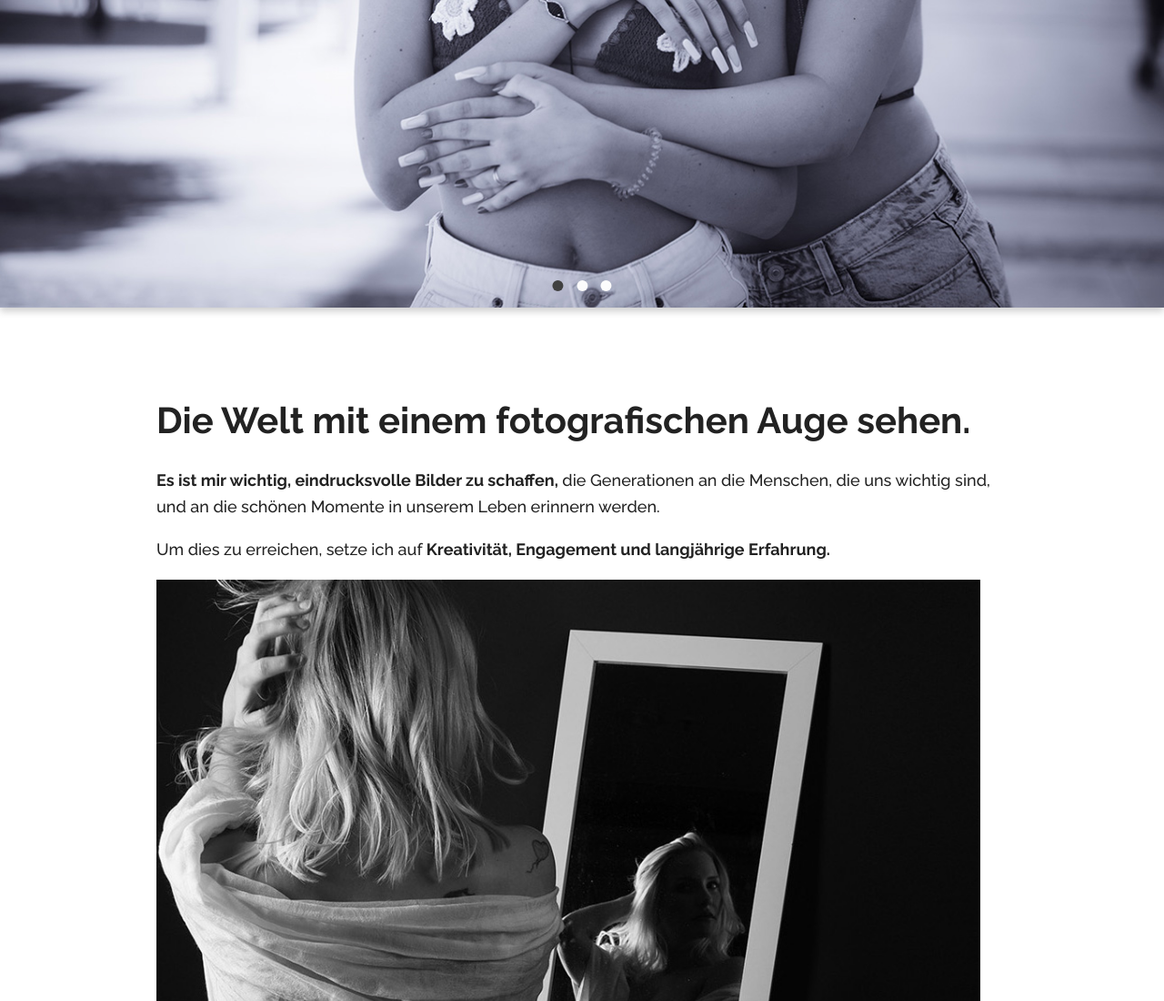
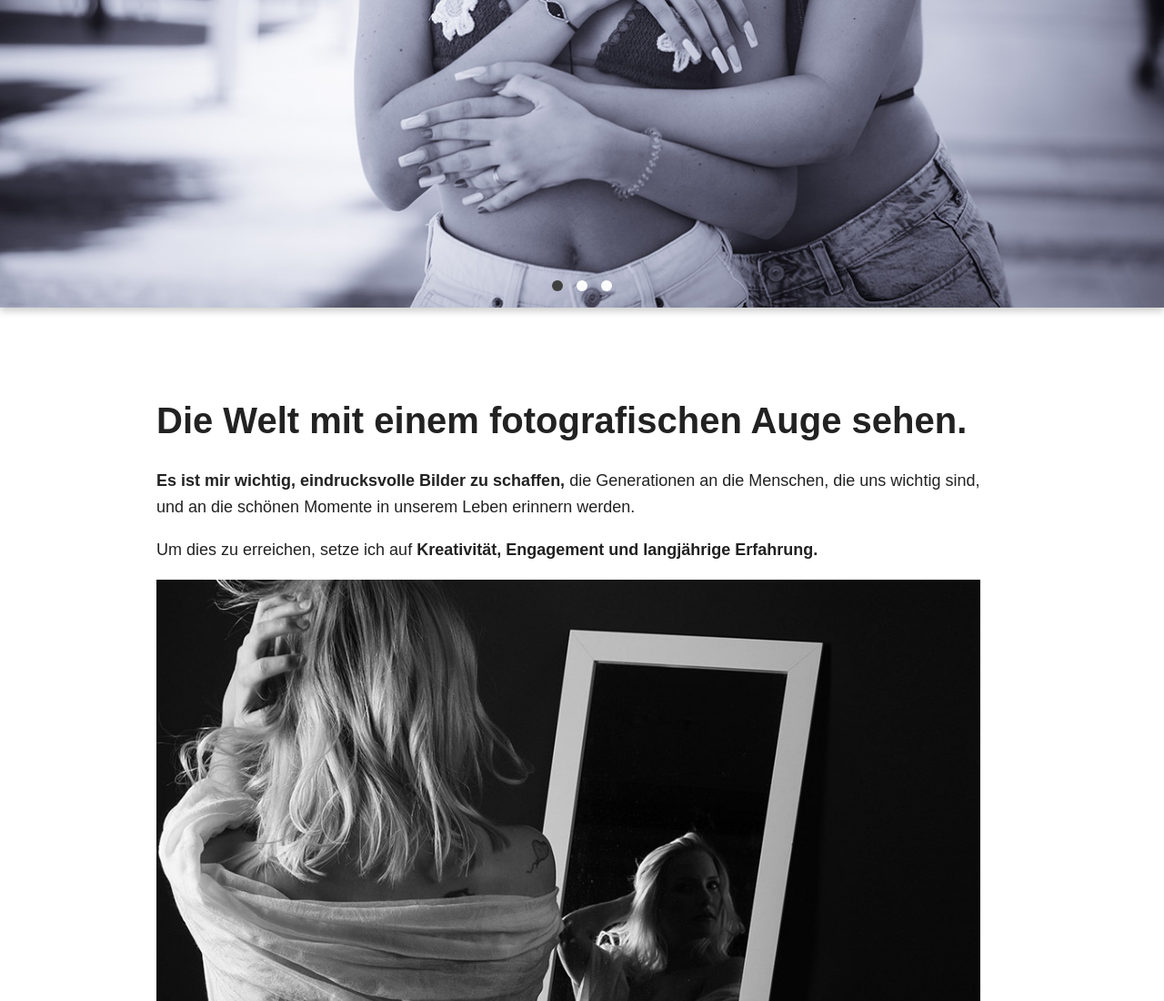
Before and after one commit to TaleaStyle/enlisch, a plain HTML site: page index.html in a window 1280 px wide. Shown: the part 618-1718 px from the top of the page at 91% size. Drawn offline with nearby package versions, Linux system fonts and the light colour scheme; a web font is replaced by a local one.

Commit message:
Update style.css

```diff
--- a/css/style.css
+++ b/css/style.css
@@ -34,7 +34,7 @@ html {
 }
 
 body {
-    font-family: "Raleway", sans-serif;
+   font-family: 'Poppins', sans-serif;
     font-size: 18px;
     line-height: 1.6;
     margin: 0;
```
